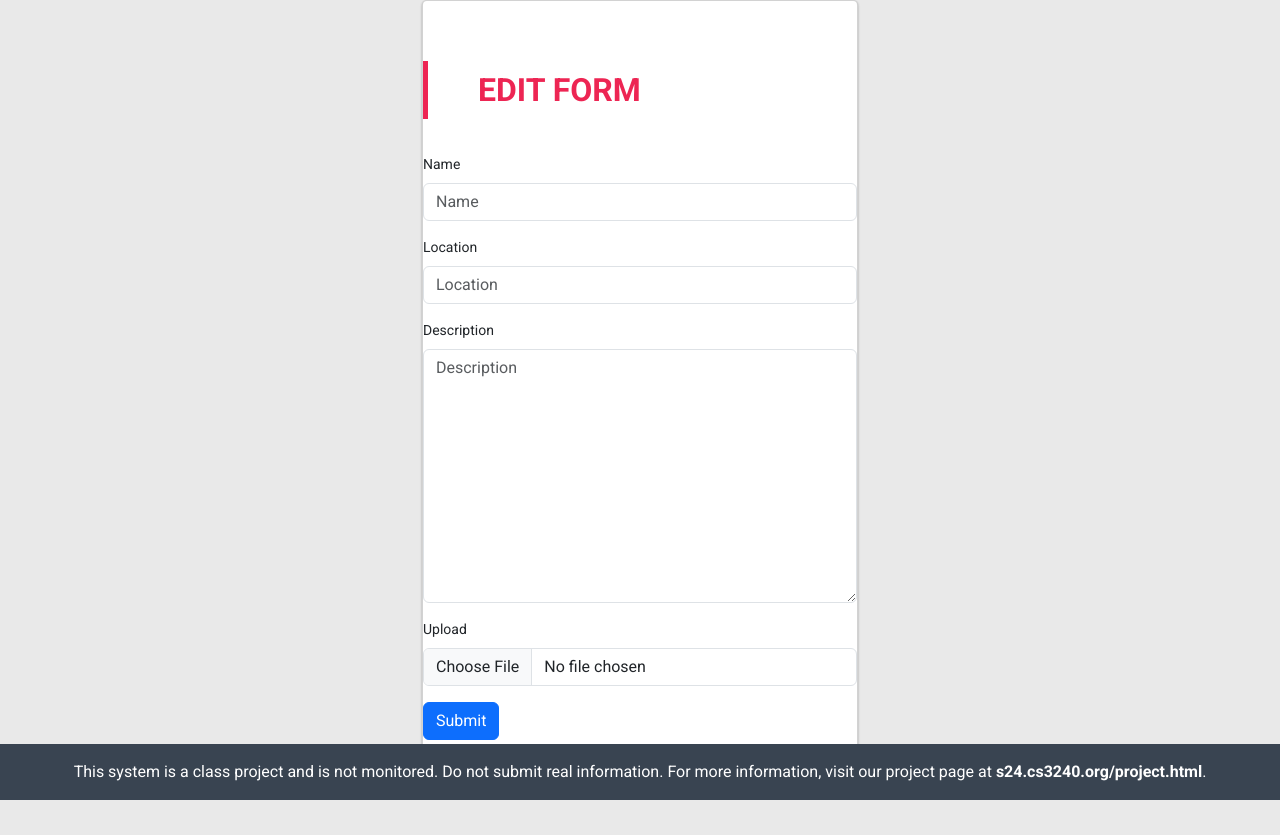
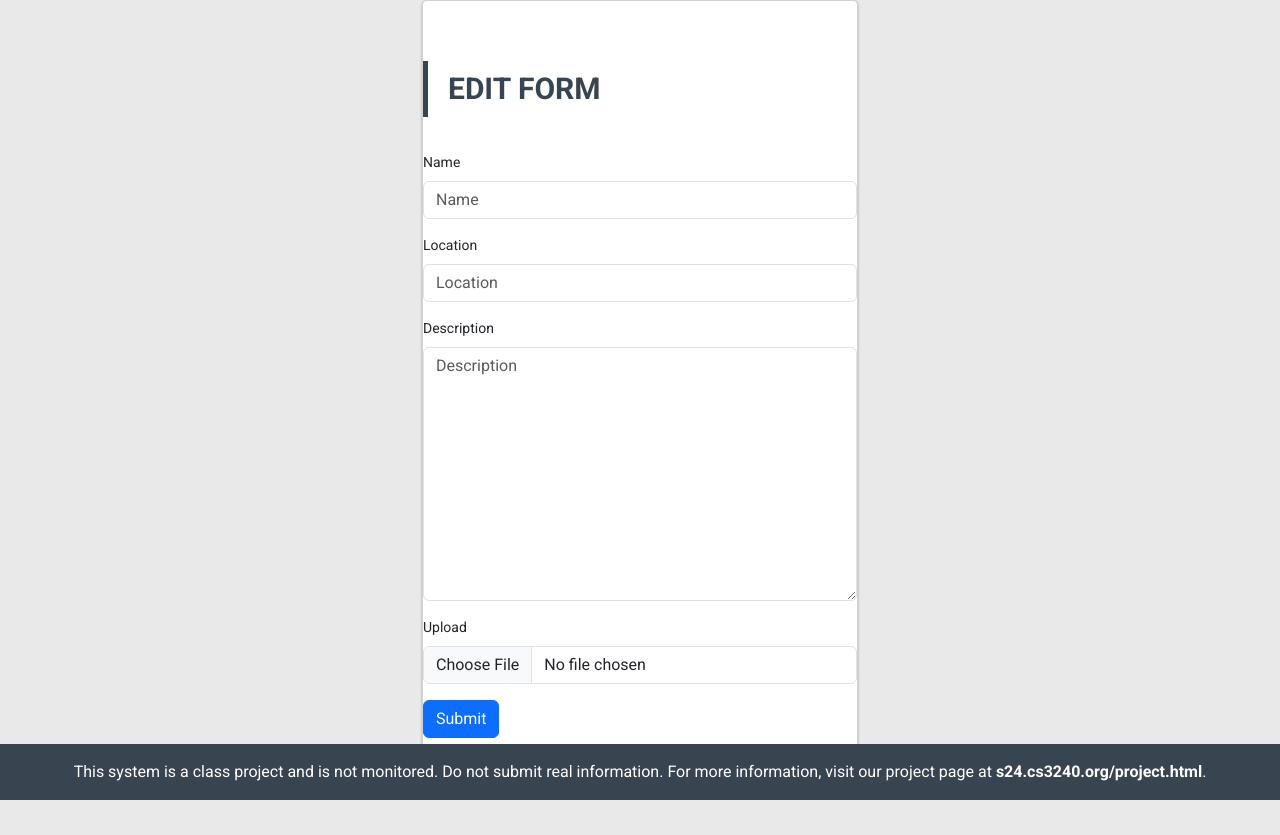
Before and after one commit to l1steven/HousingReports, a Django app: page /edit_complaint/1/ in a window 1280 px wide. Shown: the top 835 px of the page. After the commit the page ends 800 px from the top, so only its background shows below. Run offline with Django 4.2, Linux system fonts and the light colour scheme; the visitor is signed in with stand-in values (Sample User, id 1); data that the repository does not hold is empty; parts of the project's set-up code (start-up, migrations or seed data) failed here and were passed over; some libraries are stand-ins or nearby versions.

Commit message:
edit form

```diff
--- a/loginApp/templates/loginApp/edit_form.html
+++ b/loginApp/templates/loginApp/edit_form.html
@@ -37,18 +37,15 @@
         }
 
         .title {
-            border-left: 5px solid #ed2553;
+            border-left: 5px solid #394451;
             margin: 0 0 35px;
-            padding: 10px 0 10px 50px;
-            color: #ed2553;
-            font-size: 32px;
+            padding: 10px 0 10px 20px;
+            color: #394451;
+            font-size: 30px;
             font-weight: 600;
             text-transform: uppercase;
         }
 
-        /* Add other specific styling based on your form structure and elements... */
-
-        /* Below are the basic styles for the footer */
         .navbar.fixed-bottom {
             display: flex;
             justify-content: center;
```
